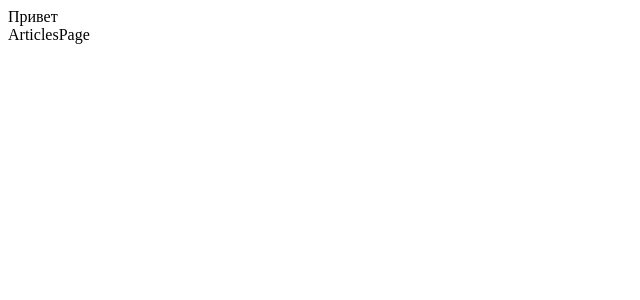
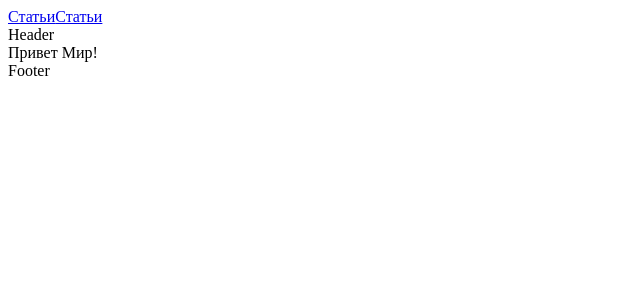
Before and after one commit to MaximMukhin/furnicraft-book, a React (Vite) app: page /articles/1 in a window 1280 px wide. Shown: the top 300 px of the page, without its empty margins (0-640 px from the left). Built offline with nearby package versions, Linux system fonts and the light colour scheme.

Commit message:
Запросить статьи wip

```diff
--- a/src/components/App.tsx
+++ b/src/components/App.tsx
@@ -1,11 +1,13 @@
-import { BrowserRouter, Routes, Route } from "react-router-dom";
+import { BrowserRouter, Routes, Route, Link } from "react-router-dom";
 import { ArticlesPage } from "./views/ArticlePage";
 import { ArticlePage } from "./views/ArticlesPage";
 
 const App = () => {
   return (
     <BrowserRouter>
-      <Routes location="">
+      <Link to={"/articles"}>Статьи</Link>
+      <Link to={"/"}>Статьи</Link>
+      <Routes>
         <Route path="articles" element={<ArticlesPage />} />
         <Route path="articles/:_id" element={<ArticlePage />} />
       </Routes>
--- a/src/components/layouts/Footer/Footer.tsx
+++ b/src/components/layouts/Footer/Footer.tsx
@@ -5,5 +5,5 @@ interface FooterProps {}
 export const Footer: React.FC<PropsWithChildren<FooterProps>> = (props) => {
   const { children } = props;
 
-  return <div>Footer {children}</div>;
+  return <div>Footer</div>;
 };
--- a/src/components/layouts/Header/Header.tsx
+++ b/src/components/layouts/Header/Header.tsx
@@ -5,5 +5,5 @@ interface HeaderProps {}
 export const Header: React.FC<PropsWithChildren<HeaderProps>> = (props) => {
   const { children } = props;
 
-  return <div>Header {children}</div>;
+  return <div>Header</div>;
 };
--- a/src/components/layouts/Page/Page.tsx
+++ b/src/components/layouts/Page/Page.tsx
@@ -1,9 +1,17 @@
 import React, { PropsWithChildren } from "react";
+import { Header } from "@/components/layouts/Header";
+import { Footer } from "@/components/layouts/Footer";
 
 interface PageProps {}
 
 export const Page: React.FC<PropsWithChildren<PageProps>> = (props) => {
-  const { children } = props;
+  // const { children } = props;
 
-  return <div>Привет {children}</div>;
+  return (
+    <div>
+      <Header></Header>
+      <div>Привет Мир!</div>
+      <Footer></Footer>
+    </div>
+  );
 };
--- a/src/components/views/ArticlePage/ArticlePage.tsx
+++ b/src/components/views/ArticlePage/ArticlePage.tsx
@@ -1,9 +1,20 @@
-import React from "react";
+import React, { useEffect, useState } from "react";
 import { Page } from "@/components/layouts/Page";
+import axios from "axios";
+import { Article } from "@/types";
 
 interface ArticlesPageProps {}
 
 export const ArticlesPage: React.FC<ArticlesPageProps> = () => {
+  const [articles, setArticles] = useState<Article[]>([]);
+
+  useEffect(() => {
+    axios.get("http://localhost:4000/articles").then((res) => {
+      console.log(res.data.articles);
+      setArticles(res.data.articles);
+    });
+  }, []);
+
   return (
     <Page>
       <div>ArticlePage</div>
```
